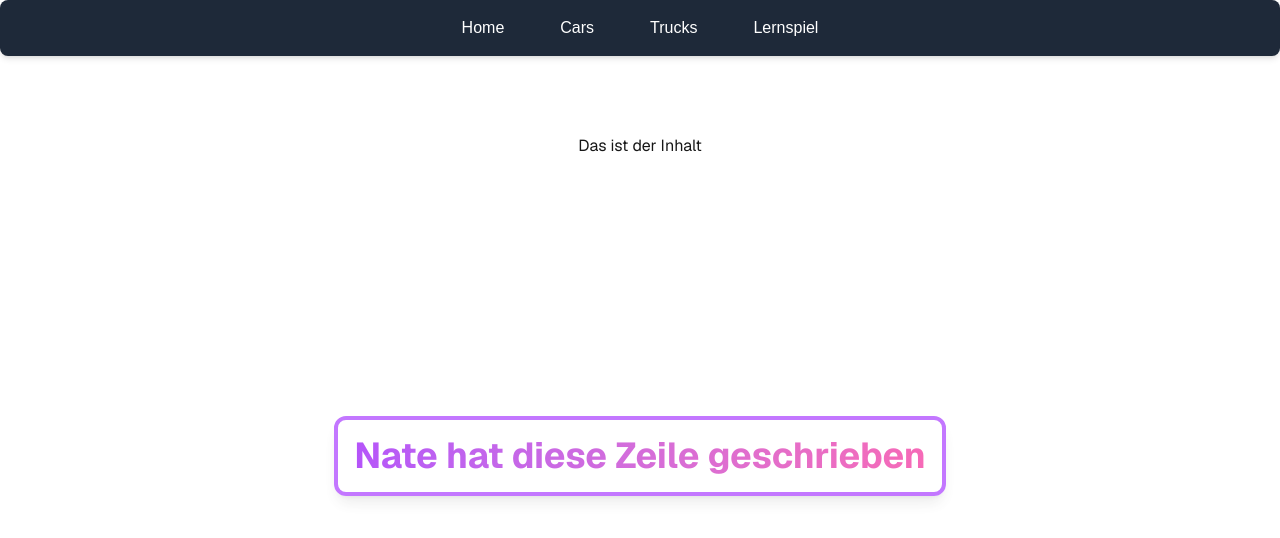
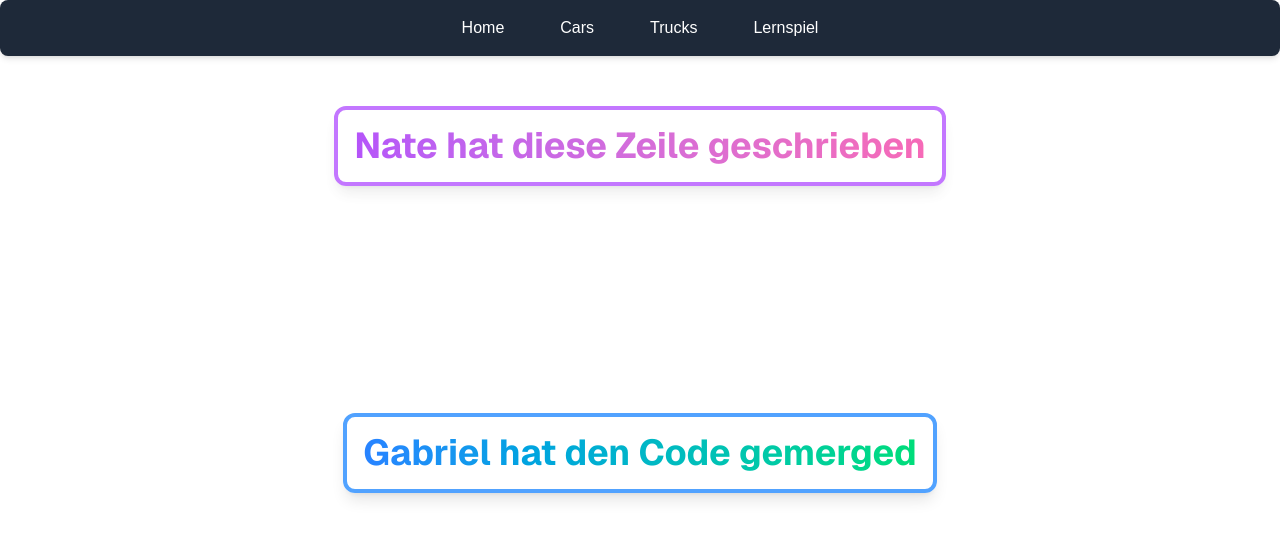
Before and after one commit to gabrieldrissner/React5cWI, a Next.js app in the folder 5cwi_next_dem/: page / in a window 1280 px wide. Shown: the top 538 px of the page. Built offline with nearby package versions, Linux system fonts and the light colour scheme.

Commit message:
added gabriel feature

```diff
--- a/5cwi_next_dem/src/app/page.tsx
+++ b/5cwi_next_dem/src/app/page.tsx
@@ -4,8 +4,12 @@ export default function Home() {
   return (
     <div>
       <div className="grid grid-rows-[20px_1fr_20px] items-center justify-items-center min-h-screen p-8 pb-20 gap-16 sm:p-20 font-[family-name:var(--font-geist-sans)]">
-        Das ist der Inhalt
+
         <div className="text-4xl font-bold bg-gradient-to-r from-purple-600 to-pink-500 text-transparent bg-clip-text animate-pulse transform hover:scale-110 transition-transform duration-300 p-4 border-4 border-purple-500 rounded-xl shadow-lg hover:shadow-xl"> Nate hat diese Zeile geschrieben</div>
+        <div className="text-4xl font-bold bg-gradient-to-r from-blue-500 to-green-400 text-transparent bg-clip-text animate-bounce transform hover:rotate-2 hover:scale-105 transition-transform duration-500 p-4 border-4 border-blue-400 rounded-xl shadow-lg hover:shadow-2xl">
+    Gabriel hat den Code gemerged
+</div>
+
       </div>
     </div>
   );
```
